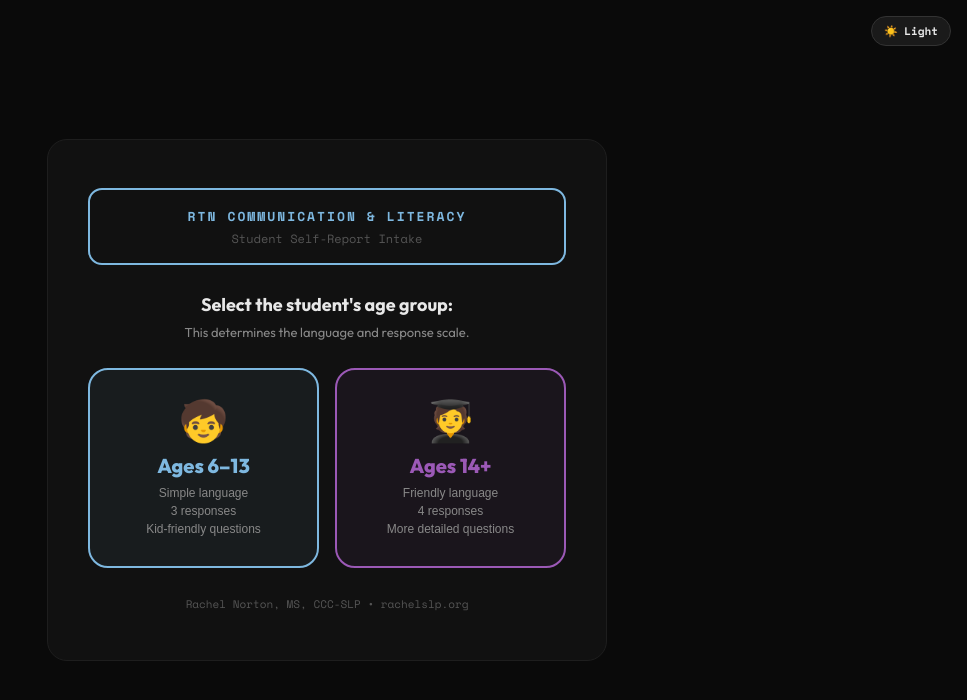
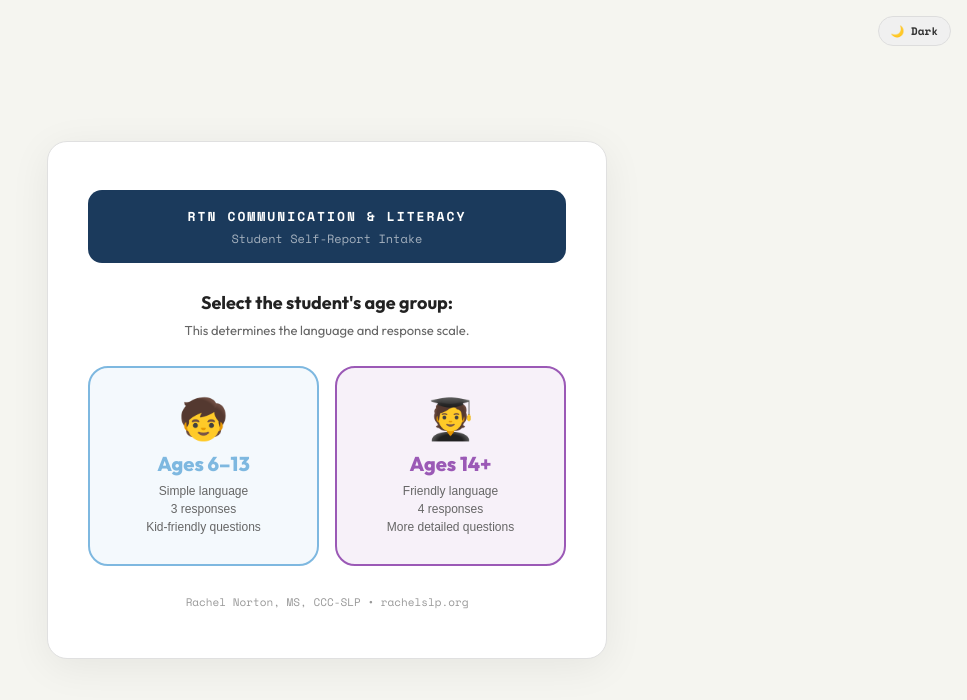
Before and after one commit to traumainformedslp-rachel/rtn-digital-intake, a React (Vite) app: page / in a window 1280 px wide. Shown: the top 700 px of the page, without its empty margins (313-1280 px from the left). Built offline with nearby package versions, Linux system fonts and the light colour scheme.

Commit message:
Add files via upload

```diff
--- a/src/App.jsx
+++ b/src/App.jsx
@@ -334,7 +334,7 @@ const INIT = {
 
 export default function App() {
   const [mode, setMode] = useState(null);
-  const [dark, setDark] = useState(true);
+  const [dark, setDark] = useState(false);
   const [form, setForm] = useState({ ...INIT });
   const s = (k, v) => setForm((f) => ({ ...f, [k]: v }));
   const sN = (g, k, v) => setForm((f) => ({ ...f, [g]: { ...f[g], [k]: v } }));
```
